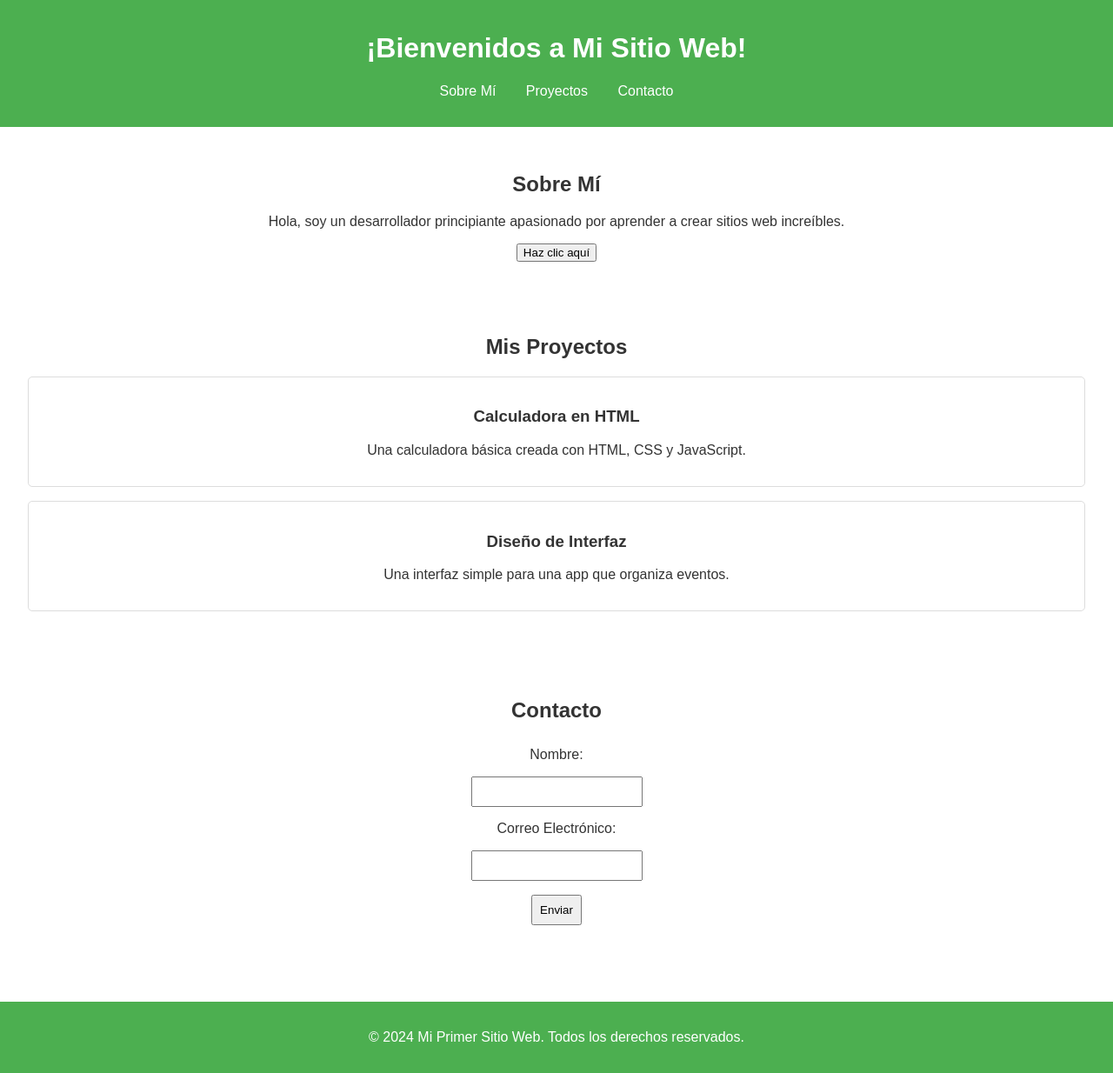
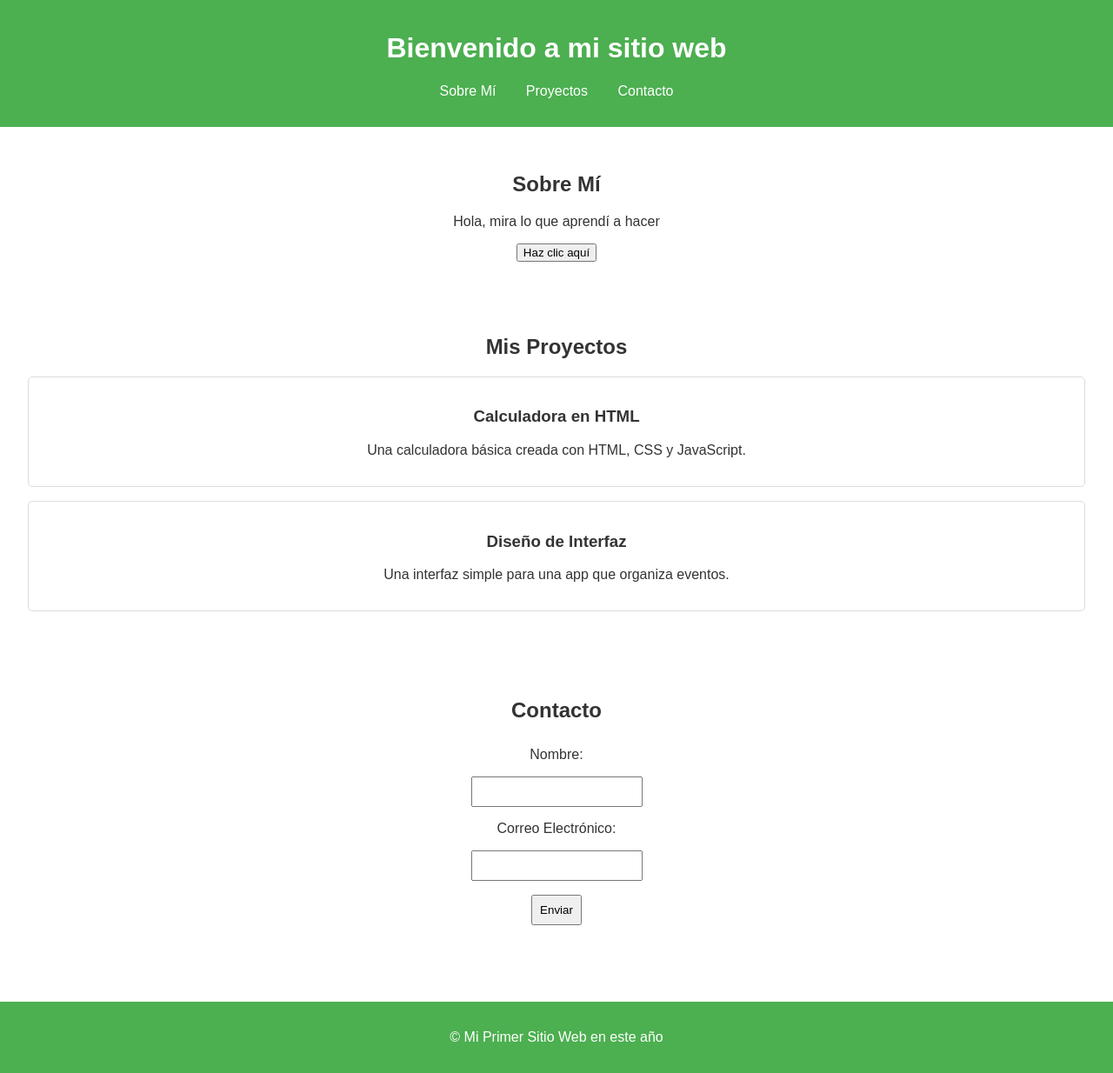
Before and after one commit to Erickdrg/Pagina, a plain HTML site: page index.html in a window 1280 px wide. Shown: the whole page at 87% size. Drawn offline with Linux system fonts and the light colour scheme.

Commit message:
Update index.html

```diff
--- a/index.html
+++ b/index.html
@@ -8,7 +8,7 @@
 </head>
 <body>
     <header>
-        <h1>¡Bienvenidos a Mi Sitio Web!</h1>
+        <h1>Bienvenido a mi sitio web </h1>
         <nav>
             <ul>
                 <li><a href="#about">Sobre Mí</a></li>
@@ -20,7 +20,7 @@
 
     <section id="about" class="section">
         <h2>Sobre Mí</h2>
-        <p>Hola, soy un desarrollador principiante apasionado por aprender a crear sitios web increíbles.</p>
+        <p>Hola, mira lo que aprendí a hacer</p>
         <button onclick="showAlert()">Haz clic aquí</button>
     </section>
 
@@ -49,7 +49,7 @@
     </section>
 
     <footer>
-        <p>&copy; 2024 Mi Primer Sitio Web. Todos los derechos reservados.</p>
+        <p>&copy; Mi Primer Sitio Web en este año</p>
     </footer>
 
     <script src="script.js"></script>
```
